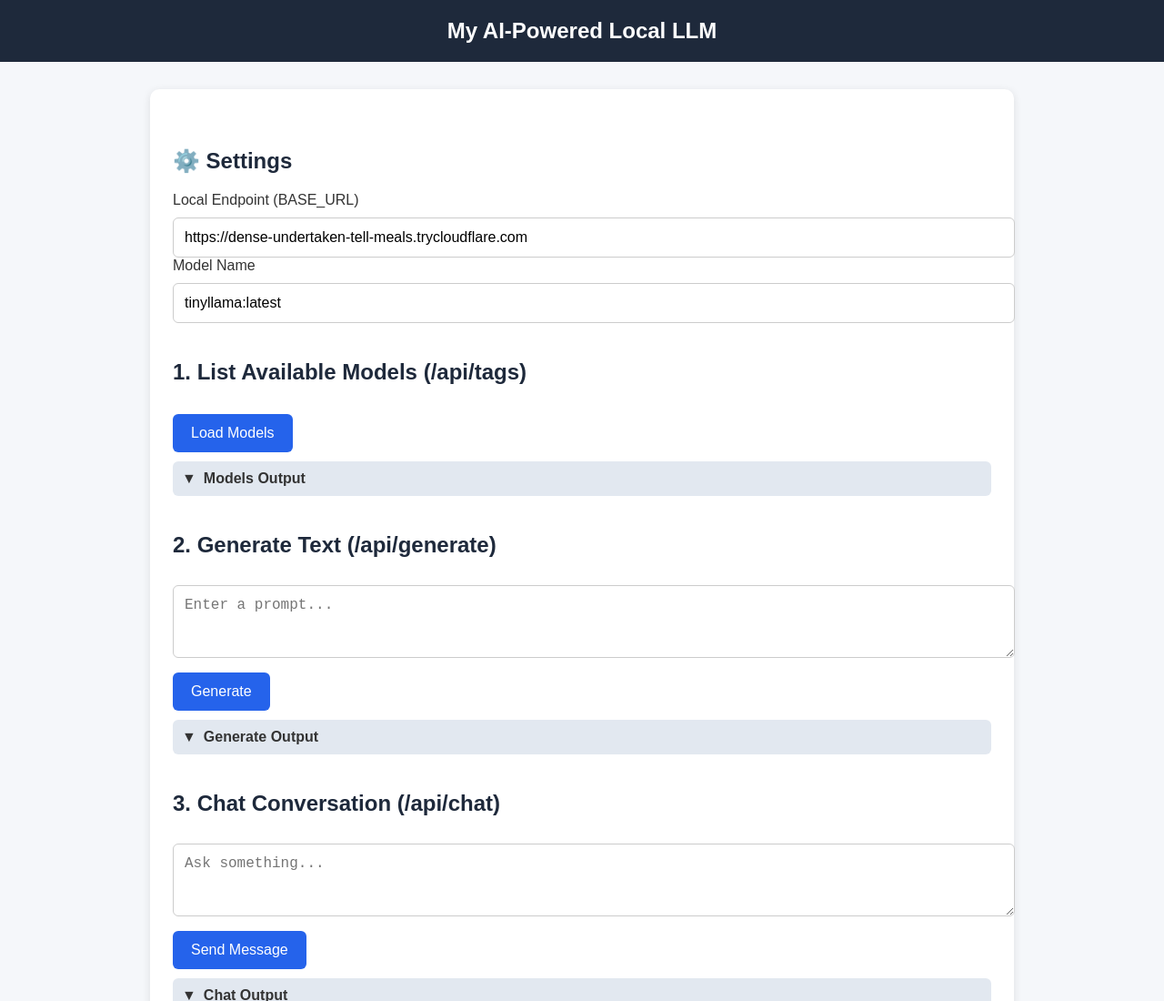
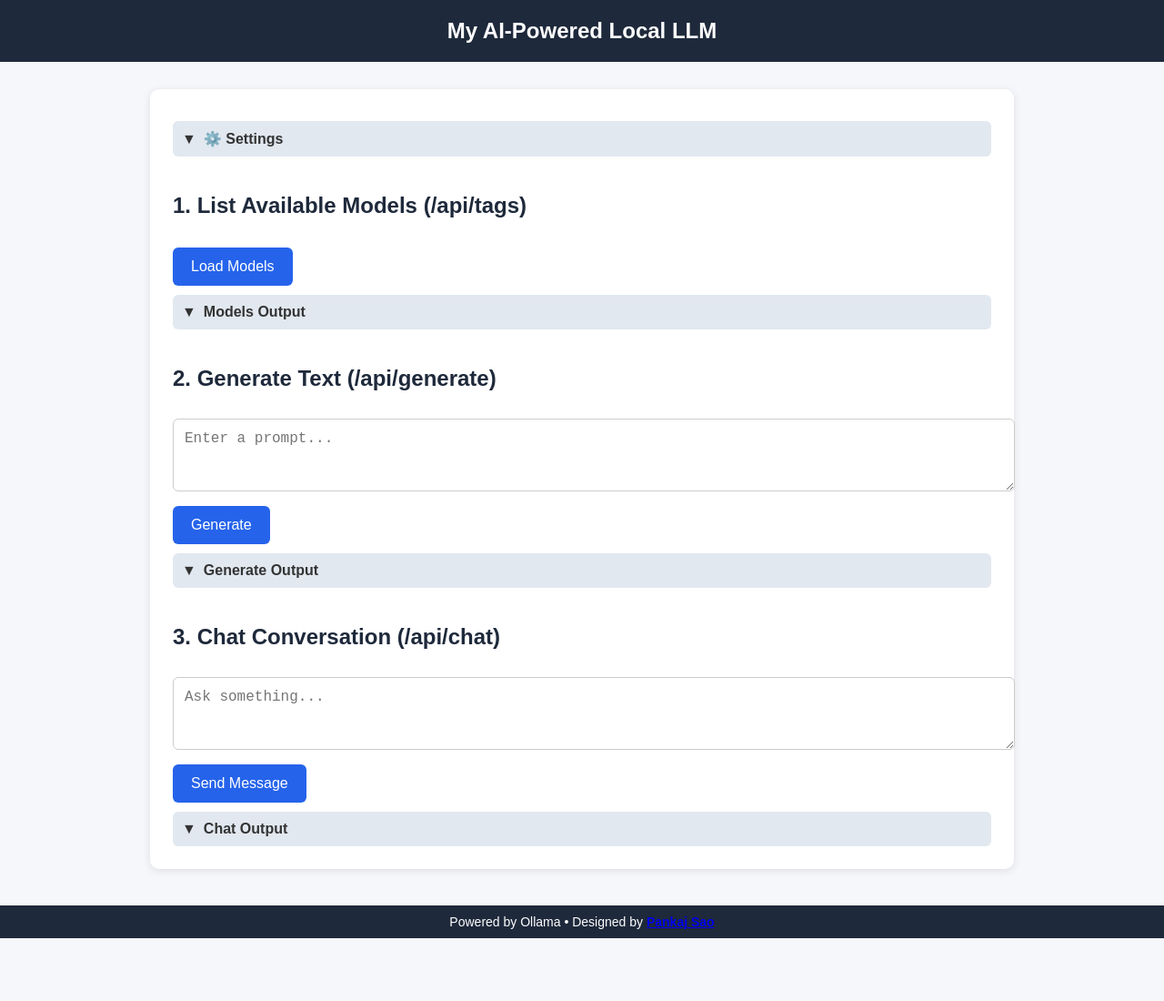
Before and after one commit to voiceofpanky/ollma-qwen, a website: page public/index.html in a window 1280 px wide. Shown: the top 1100 px of the page at 91% size. After the commit the page ends 1031 px from the top, so only its background shows below. Drawn offline with Linux system fonts and the light colour scheme.

Commit message:
updated modal

```diff
--- a/public/index.html
+++ b/public/index.html
@@ -243,12 +243,25 @@
   <div id="spinner"><div></div></div>
 
   <!-- SETTINGS -->
-  <h2>⚙️ Settings</h2>
-  <label>Local Endpoint (BASE_URL)</label>
-  <input id="endpointInput" value="https://dense-undertaken-tell-meals.trycloudflare.com" />
+<!-- SETTINGS (Collapsible) -->
+<div class="collapsible-header" data-target="settingsContent">
+  <span id="arrow-settings" class="arrow">▼</span>
+  <span>⚙️ Settings</span>
+</div>
 
-  <label>Model Name</label>
-  <input id="modelInput" value="tinyllama:latest" />
+<div id="settingsContent" class="collapsible-content">
+  <div class="collapsible-inner">
+
+    <label>Local Endpoint (BASE_URL)</label>
+    <input type="password" id="endpointInput"
+      value="https://dense-undertaken-tell-meals.trycloudflare.com" />
+
+    <label>Model Name</label>
+    <input id="modelInput" value="tinyllama:latest" />
+
+  </div>
+</div>
+
 
   <!-- MODEL LIST -->
   <h2>1. List Available Models (/api/tags)</h2>
@@ -326,6 +339,7 @@
 
   function setArrowState(targetId, expanded) {
     const map = {
+       settingsContent: "arrow-settings",
       modelsContent: "arrow-models",
       generateContent: "arrow-generate",
       chatContent: "arrow-chat"
@@ -347,7 +361,7 @@
   /* COLLAPSIBLE LOGIC WITH REMEMBER LAST EXPANDED */
 
   function expandOnly(targetId) {
-    const sections = ["modelsContent", "generateContent", "chatContent"];
+    const sections = ["modelsContent", "generateContent", "chatContent" , "settingsContent"];
     let expandedNow = null;
 
     sections.forEach(id => {
```
